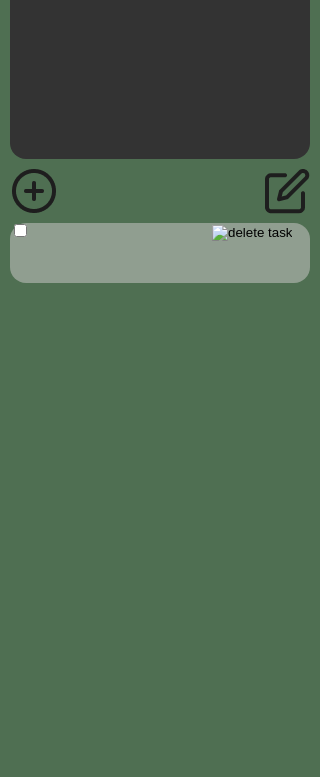
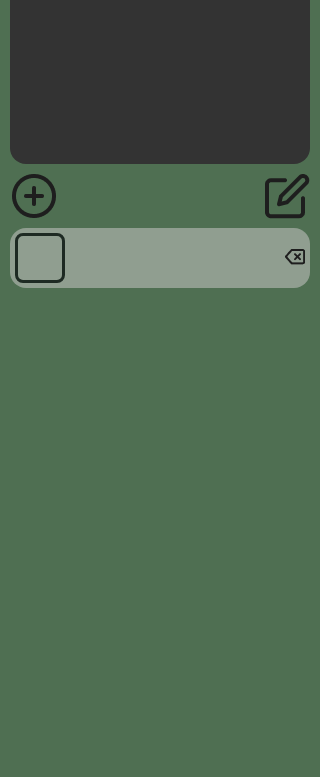
Before and after one commit to sanderjuliam-stack/the-frog-app, an Electron app: page index.html in a window 320 px wide. Shown: the part 67-844 px from the top of the page. Drawn offline with Linux system fonts and the light colour scheme.

Commit message:
Basic style

```diff
--- a/index.html
+++ b/index.html
@@ -16,25 +16,31 @@
       <section class="menu">
         <div class="animation-container"></div>
         <div class="buttons-container">
-          <button class="btn">
+          <button class="btn" id="btn-add-task">
             <img src="img/plus-icon.png" alt="add task" />
           </button>
-          <button class="btn">
+          <button class="btn" id="btn-edit-task">
             <img src="img/edit-icon.png" alt="edit tasks" />
           </button>
         </div>
       </section>
       <section class="task-list">
+        <ul>
+          <li>
             <article class="task-container">
+              <div class="checkbox-container">
                 <label for="task-checkbox">
                   <img src="" alt="" />
                 </label>
                 <input type="checkbox" id="task-checkbox" hidden />
+              </div>
               <input type="text" id="text-input" hidden maxlength="30" />
               <button id="delete">
-            <img src="" alt="delete task" />
+                <img src="img/delete-icon.png" alt="delete task" />
               </button>
             </article>
+          </li>
+        </ul>
       </section>
     </main>
     <script src="renderer.js"></script>
--- a/preload.js
+++ b/preload.js
@@ -1,5 +1,6 @@
 const { contextBridge, ipcRenderer} = require("electron");
 
 contextBridge.exposeInMainWorld("api", {
-  encerrarApp: () => ipcRenderer.send("fechar-janela"),
+  encerrarApp: () => ipcRenderer.send("encerra-app"),
+  adicionaTask: () => ipcRenderer.send("adiciona-task")
 });
--- a/renderer.js
+++ b/renderer.js
@@ -1,3 +1,6 @@
 document.getElementById("close-window").addEventListener("click", () => {
   window.api.encerrarApp();
 })
+document.getElementById("btn-add-task").addEventListener("click", () => {
+  window.api.adicionaTask();
+})
--- a/style.css
+++ b/style.css
@@ -13,9 +13,15 @@
   --text-color: #e6efe8;
 }
 
+@font-face {
+  font-family: "Nunito sans";
+  src: url(font/NunitoSans-VariableFont_YTLC\,opsz\,wdth\,wght.ttf);
+}
+
 body {
   height: 480px;
   background-color: var(--primary-color);
+  font-family: "Nunito sans";
 }
 
 header {
@@ -24,16 +30,16 @@ header {
   position: relative;
 }
 
+h1 {
+  color: var(--text-color);
+  font-size: 32px;
+  text-align: center;
+}
+
 #close-window {
   position: absolute;
   top: 0;
   right: 0;
-}
-
-h1 {
-  color: var(--text-color);
-  font-size: 32px;
-  text-align: center;
 }
 
 .animation-container {
@@ -72,4 +78,27 @@ input {
   height: 60px;
   border-radius: 16px;
   background-color: var(--task-color);
+  padding: 5px;
+  display: flex;
+  flex-direction: row;
+  justify-content: space-between;
 }
+
+.checkbox-container {
+  position: relative;
+}
+
+input[type="checkbox"] {
+  width: 50px;
+  height: 50px;
+  appearance: none;
+}
+
+label[for="task-checkbox"] {
+  position: absolute;
+  display: inline-block;
+  width: 50px;
+  height: 50px;
+  border: 3px solid var(--secondary-color);
+  border-radius: 8px;
+}
```
Also changed, not shown: main.js (+6 -2 lines), font/NunitoSans-VariableFont_YTLC,opsz,wdth,wght.ttf (added), img/delete-icon.png (added), package.json (line endings or trailing spaces), 1 other file. Lines whose indentation alone changed are shown as unchanged.
